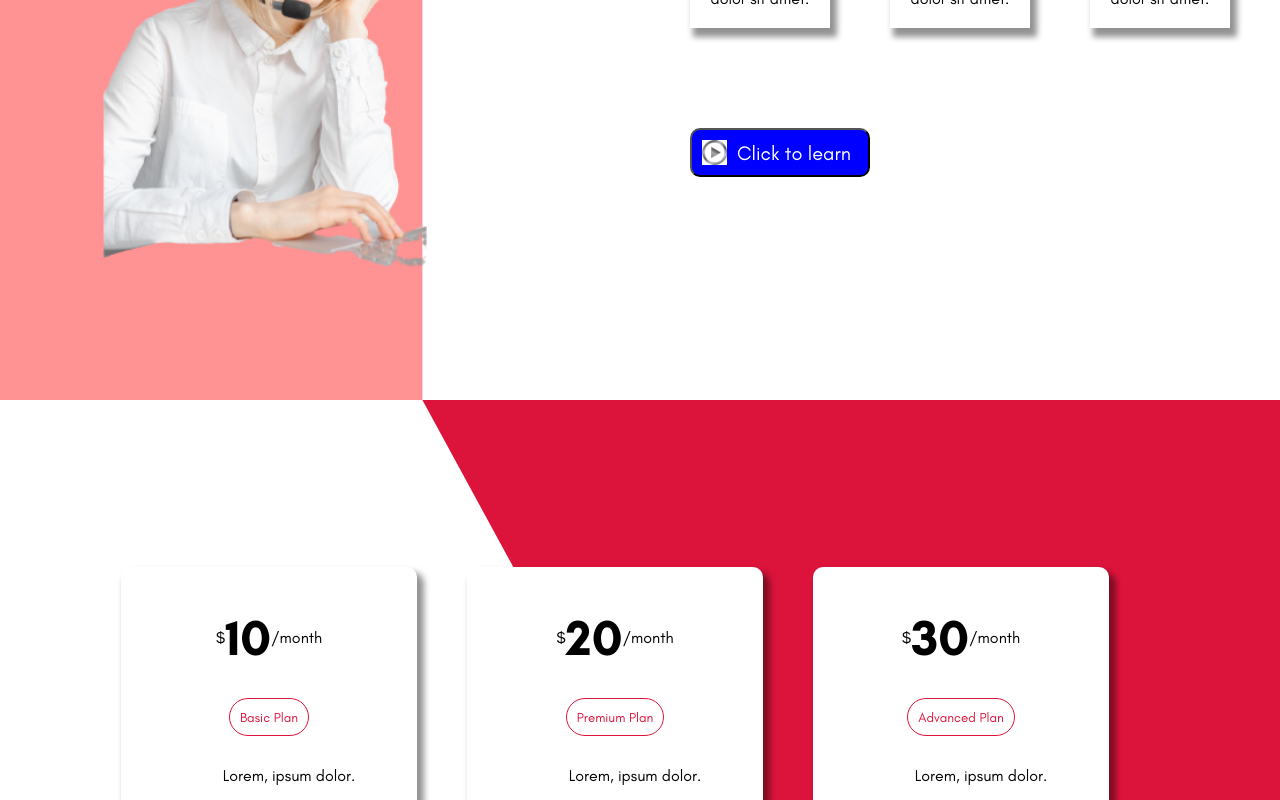
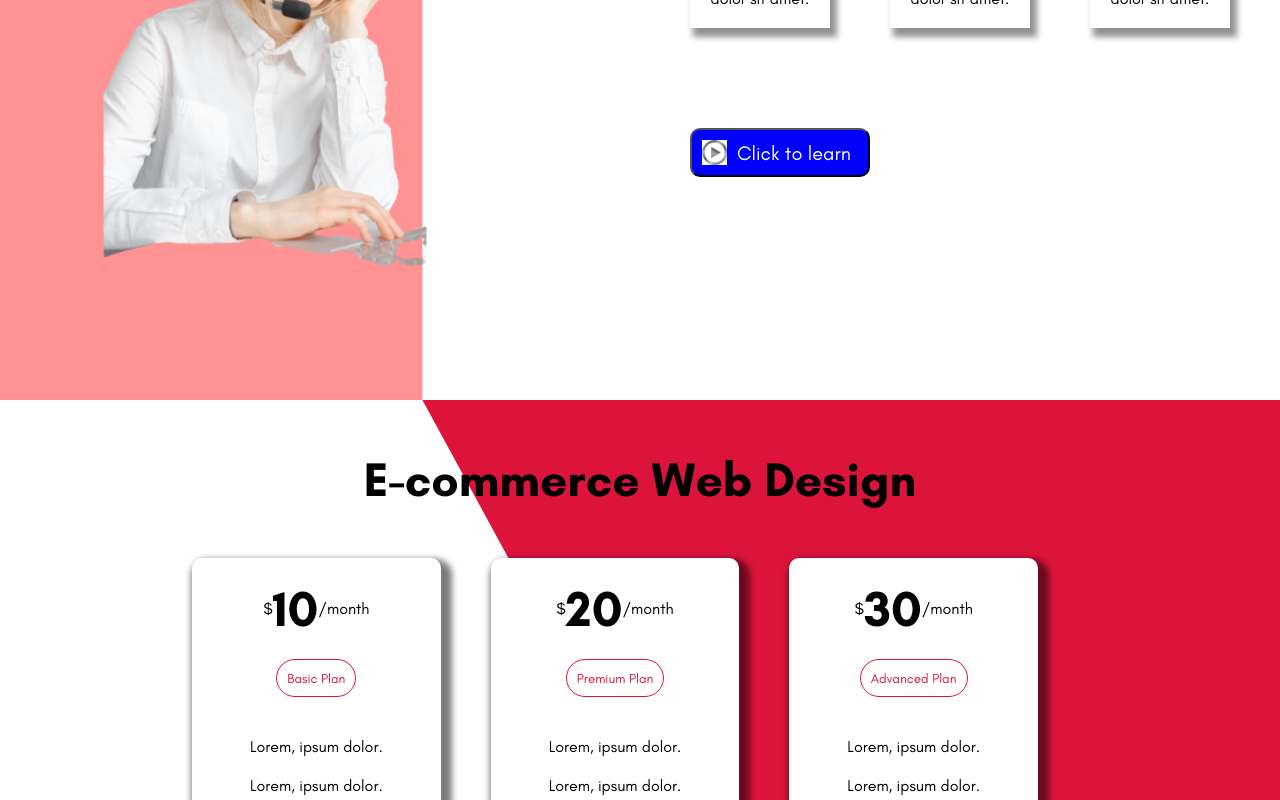
Before and after one commit to isasumer/React_Styled_Components_Website, a React (Create React App) app in the folder website/: page / in a window 1280 px wide. Shown: the part 2000-2800 px from the top of the page. Built offline with nearby package versions, Linux system fonts and the light colour scheme.

Commit message:
price card finished

```diff
--- a/website/src/components/Intro.jsx
+++ b/website/src/components/Intro.jsx
@@ -44,7 +44,8 @@ const Right = styled.div`
 
 const Button = styled.button`
   background-color: blue;
-  padding: 15px;
+  font-size: 18px;
+  padding: 10px;
   color: white;
   border-radius: 10px;
   font-weight: bold;
@@ -82,7 +83,7 @@ const Intro = () => {
           reiciendis quisquam.
         </Desc>
         <Info>
-          <Button>This is Button</Button>
+          <Button>Ask Question</Button>
           <Contact>
             <Phone>Call Us (012) 345 - 6789</Phone>
             <ContactText>
--- a/website/src/components/Navbar.js
+++ b/website/src/components/Navbar.js
@@ -35,7 +35,7 @@ const MenuItem = styled.li`
 
 const Button =styled.button`
 padding: 10px 15px;
-background-color: orange;
+background-color: blue;
 font-weight: bold;
 border-radius: 10px;
 cursor:pointer;
--- a/website/src/components/Price.jsx
+++ b/website/src/components/Price.jsx
@@ -1,22 +1,39 @@
-import React from 'react'
-import styled from "styled-components"
-import PriceCard from './PriceCard';
+import React from "react";
+import styled from "styled-components";
+import PriceCard from "./PriceCard";
 
-const Container =styled.div`
-height:100%;
-display:flex;
-justify-content: center;
-align-items:center;
+const Container = styled.div`
+  height: 100%;
+  display: flex;
+  justify-content: start;
+  align-items: center;
+  flex-direction: column;
 `;
 
+const Title = styled.h1`
+  margin: 50px 0;
+  font-size: 3rem;
+`;
+const Bottom = styled.div``;
+const CardContainer = styled.div`
+  display: flex;
+  justify-content: center;
+  align-items: center;
+  width: 70%;
+`;
 const Price = () => {
-    return (
-        <Container>
-            <PriceCard price="10" type="Basic"/>
-            <PriceCard price="20" type="Premium"/>
-            <PriceCard price="30" type="Advanced"/>
-        </Container>
-    )
-}
+  return (
+    <Container>
+      <Title>E-commerce Web Design</Title>
+      <CardContainer>
+        <PriceCard price="10" type="Basic" />
+        <PriceCard price="20" type="Premium" />
+        <PriceCard price="30" type="Advanced" />
+      </CardContainer>
+      <Bottom></Bottom>
+      <Bottom></Bottom>
+    </Container>
+  );
+};
 
-export default Price
+export default Price;
--- a/website/src/components/PriceCard.jsx
+++ b/website/src/components/PriceCard.jsx
@@ -3,18 +3,18 @@ import styled from "styled-components";
 
 const Container = styled.div`
   margin-right: 50px;
-  -webkit-box-shadow: 5px 7px 6px 2px #00000076;
-  box-shadow: 5px 7px 6px 2px #0000006d;
+  -webkit-box-shadow: 5px 7px 6px 5px #00000081;
+  box-shadow: 5px 7px 6px 6px #00000084;
   background-color: white;
   border-radius: 10px;
-  padding: 20px;
+  padding: 10px;
   display: flex;
   flex-direction: column;
   align-items: center;
-  width:20%;
+  width: 35%;
 `;
 const PriceContainer = styled.div`
-  padding: 20px;
+  padding: 10px;
   display: flex;
   align-items: center;
 `;
@@ -24,29 +24,31 @@ const Price = styled.span`
 `;
 const Type = styled.button`
   padding: 10px;
-margin:10px 0px;
-border:1.5px solid crimson;
-color:crimson;
+  margin: 10px 0px;
+  border: 1.5px solid crimson;
+  color: crimson;
   background-color: white;
   border-radius: 20px;
 `;
 const List = styled.ul`
-list-style:none;
+  list-style: none;
+  margin: 10px;
+  padding: 0px;
 `;
 const ListItem = styled.li`
   margin: 20px 0;
 `;
 const Button = styled.button`
   background-color: blue;
-color:white;
-font-size:16px;
-padding:15px;
+  color: white;
+  font-size: 16px;
+  padding: 15px;
   border-radius: 10px;
-cursor:pointer;
+  cursor: pointer;
   font-weight: bold;
-
 `;
-const PriceCard = ({price, type}) => {  //because we send 2 value we used "{}" for it
+const PriceCard = ({ price, type }) => {
+  //because we send 2 value we used "{}" for it
   return (
     <Container>
       <PriceContainer>
--- a/website/src/components/Service.jsx
+++ b/website/src/components/Service.jsx
@@ -1,5 +1,6 @@
 import { useState } from "react";
 import styled from "styled-components";
+import AnimatedShapes from "./AnimatedShapes";
 import service from "./img/service.png";
 import MiniCard from "./MiniCard";
 import Play from "./img/play.png";
@@ -104,6 +105,7 @@ const Service = () => {
           </Button>
         </Wrapper>
       </Right>
+      <AnimatedShapes/>
     </Container>
   );
 };
```
Lines whose indentation alone changed are shown as unchanged.
